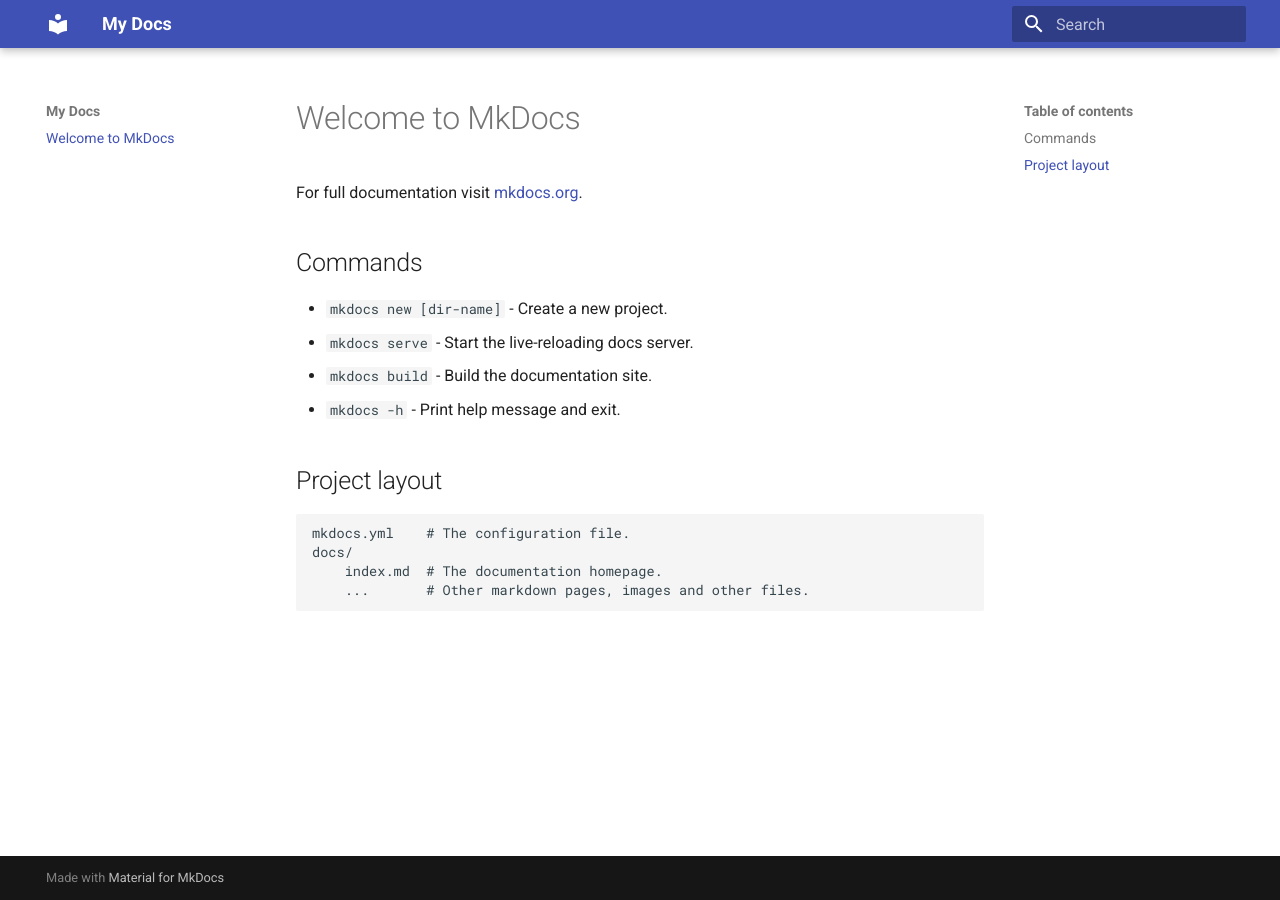
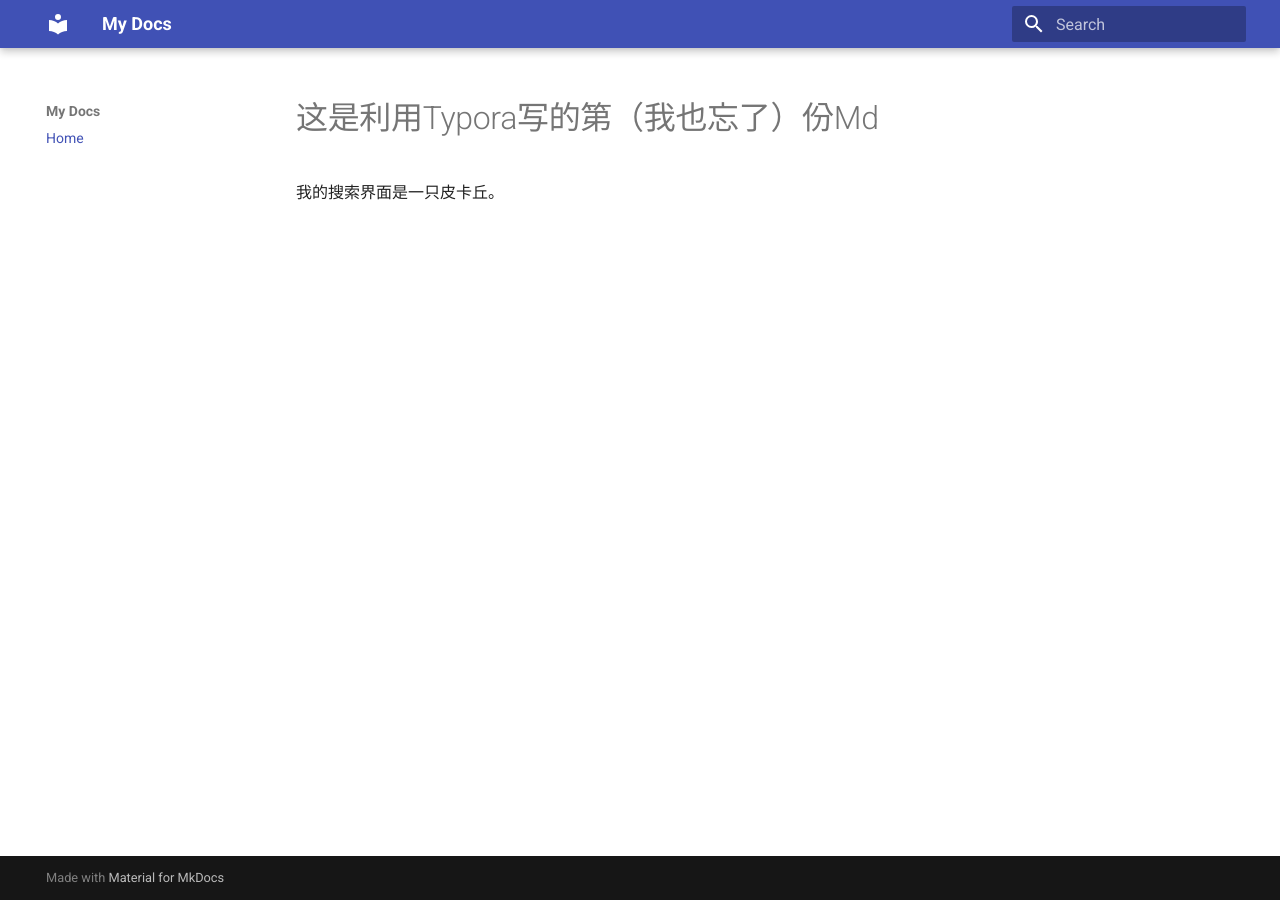
Before and after one commit to IrreplaceL/MkDocs, an MkDocs documentation site: the page built from docs/index.md, in a window 1280 px wide. Built offline with MkDocs 1.6.1 and Material for MkDocs 9.7.7, drawn with Linux system fonts in a browser that asks for light colours.

Commit message:
首页改皮卡丘

```diff
--- a/docs/index.md
+++ b/docs/index.md
@@ -1,4 +1,4 @@
-# Welcome to MkDocs
+<!-- # Welcome to MkDocs
 
 For full documentation visit [mkdocs.org](https://www.mkdocs.org).
 
@@ -14,4 +14,9 @@
     mkdocs.yml    # The configuration file.
     docs/
         index.md  # The documentation homepage.
-        ...       # Other markdown pages, images and other files.
+        ...       # Other markdown pages, images and other files. -->
+
+
+# 这是利用Typora写的第（我也忘了）份Md
+
+我的搜索界面是一只皮卡丘。
```
